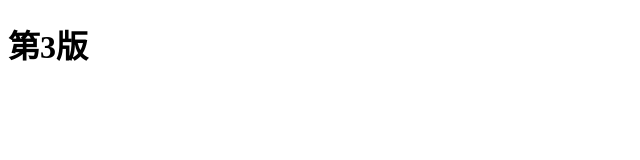
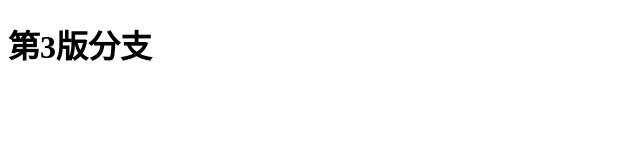
Before and after one commit to m0979618008/gittest02, a plain HTML site: page index.html in a window 1280 px wide. Shown: the whole page, without its empty margins (0-640 px from the left). Drawn offline with Linux system fonts and the light colour scheme.

Commit message:
第3-1版

```diff
--- a/index.html
+++ b/index.html
@@ -6,6 +6,6 @@
     <title>Document</title>
 </head>
 <body>
-    <h1>第3版</h1>
+    <h1>第3版分支</h1>
 </body>
 </html>
```
